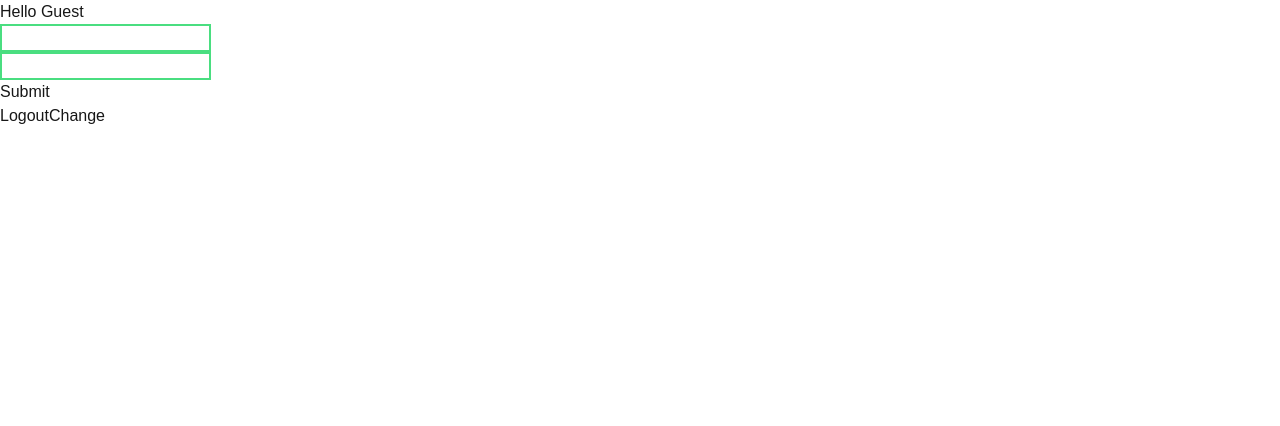
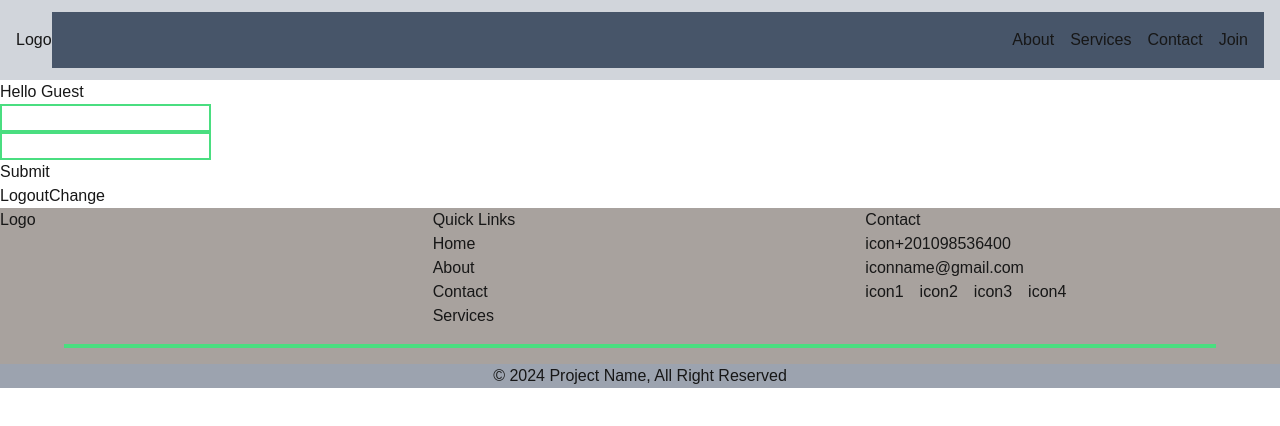
Before and after one commit to SmartSparks-Victoris/victories-frontend, a Next.js app: page / in a window 1280 px wide. Shown: the top 426 px of the page. Built offline with nearby package versions, Linux system fonts and the light colour scheme; no server answers.

Commit message:
added navigation components and updated Tailwind configuration

```diff
--- a/src/app/(routes)/layout.tsx
+++ b/src/app/(routes)/layout.tsx
@@ -1,10 +1,11 @@
 import './globals.css';
 
-import { cookies, headers } from 'next/headers';
-
+import Footer from '../_components/navigation/footer';
+import GuestNavbar from '../_components/navigation/guest-navbar';
 import type { Metadata } from 'next';
 import SocketComponent from '../_components/socket-component';
 import { SocketProvider } from '../_contexts/socket-context';
+import { cookies } from 'next/headers';
 import localFont from 'next/font/local';
 import { parseJwt } from '../_utils/auth';
 
@@ -46,9 +47,13 @@ export default function RootLayout({
   return (
     <html lang="en">
       <body
-        className={`${geistSans.variable} ${geistMono.variable} antialiased`}>
+        className={`${geistSans.variable} ${geistMono.variable} antialiased ${
+          !user && 'pt-guestNav'
+        }`}>
         <SocketProvider>
+          {!user && <GuestNavbar />}
           {children}
+          {!user && <Footer />}
           <SocketComponent user={user} />
         </SocketProvider>
       </body>
--- /dev/null
+++ b/src/app/_components/navigation/footer.tsx
@@ -0,0 +1,52 @@
+import Link from 'next/link';
+import React from 'react';
+
+const Footer = () => {
+  return (
+    <footer className="flex flex-col gap-4 justify-center bg-stone-400">
+      <div className="grid grid-cols-[repeat(auto-fit,_minmax(172px,_1fr))] md:grid-cols-[repeat(auto-fit,_minmax(172px,_1fr))] gap-[18px]">
+        <Link href={'/'}>Logo</Link>
+        <nav className="flex flex-col">
+          <h3>Quick Links</h3>
+          <ul className="flex flex-col">
+            <li>
+              <Link href={'/'}>Home</Link>
+            </li>
+            <li>
+              <Link href={'/about'}>About</Link>
+            </li>
+            <li>
+              <Link href={'/contact'}>Contact</Link>
+            </li>
+            <li>
+              <Link href={'/services'}>Services</Link>
+            </li>
+          </ul>
+        </nav>
+        <div>
+          <h3>Contact</h3>
+          <div className="flex">
+            <span>icon</span>
+            <p>+201098536400</p>
+          </div>
+          <div className="flex">
+            <span>icon</span>
+            <p>name@gmail.com</p>
+          </div>
+          <div className="flex gap-4 flex-wrap">
+            <span>icon1</span>
+            <span>icon2</span>
+            <span>icon3</span>
+            <span>icon4</span>
+          </div>
+        </div>
+      </div>
+      <div className="bg-green-400 w-[90%] mx-auto h-[4px]"></div>
+      <p className="bg-gray-400 text-center">
+        &copy; {new Date().getFullYear()} Project Name, All Right Reserved
+      </p>
+    </footer>
+  );
+};
+
+export default Footer;
--- /dev/null
+++ b/src/app/_components/navigation/guest-navbar.tsx
@@ -0,0 +1,64 @@
+'use client';
+
+import React, { useEffect, useRef, useState } from 'react';
+
+import Link from 'next/link';
+
+const GuestNavbar = () => {
+  const [isOpen, setIsOpen] = useState(false);
+  const navRef = useRef<HTMLDivElement | null>(null);
+
+  function handleNavButtonExpanderClick() {
+    setIsOpen((isOpen) => !isOpen);
+  }
+
+  function handleClickOutside(event: MouseEvent) {
+    const target = event.target as Node;
+
+    if (navRef.current && !navRef.current.contains(target)) {
+      setIsOpen(false);
+    }
+  }
+
+  useEffect(() => {
+    document.addEventListener('mousedown', handleClickOutside);
+
+    return () => {
+      document.removeEventListener('mousedown', handleClickOutside);
+    };
+  }, []);
+
+  return (
+    <nav
+      ref={navRef}
+      className="h-guestNav bg-gray-300 p-4 flex items-center fixed w-full top-0 left-0">
+      <div className="container mx-auto flex justify-between items-center">
+        <Link href={'/'}>Logo</Link>
+        <button className="sm:hidden" onClick={handleNavButtonExpanderClick}>
+          =
+        </button>
+        <div className="bg-stone-400 absolute sm:relative top-guestNav sm:top-0 left-0 w-full">
+          <ul
+            className={`sm:flex gap-4 flex-col sm:flex-row sm:justify-end bg-slate-600 container mx-auto p-4 ${
+              isOpen ? 'flex' : 'hidden'
+            }`}>
+            <li>
+              <Link href={'/about'}>About</Link>
+            </li>
+            <li>
+              <Link href={'/services'}>Services</Link>
+            </li>
+            <li>
+              <Link href={'/contact'}>Contact</Link>
+            </li>
+            <li>
+              <Link href={'/join'}>Join</Link>
+            </li>
+          </ul>
+        </div>
+      </div>
+    </nav>
+  );
+};
+
+export default GuestNavbar;
--- a/src/app/_lib/socket.ts
+++ b/src/app/_lib/socket.ts
@@ -1,6 +1,7 @@
 import { Socket, io } from 'socket.io-client';
 
 import { UserId } from '../_types/user.types';
+import { revalidateLogin } from '../_actions/login';
 
 export let socket: Socket;
 
@@ -13,7 +14,8 @@ export const initSocket = (id: UserId) => {
       console.log('Message from server:', data);
     });
 
-    socket.on('logout', () => {
+    socket.on('logout', async () => {
+      await revalidateLogin();
       socket.disconnect();
     });
 
--- a/tailwind.config.ts
+++ b/tailwind.config.ts
@@ -1,16 +1,22 @@
-import type { Config } from "tailwindcss";
+import type { Config } from 'tailwindcss';
 
 const config: Config = {
   content: [
-    "./src/pages/**/*.{js,ts,jsx,tsx,mdx}",
-    "./src/components/**/*.{js,ts,jsx,tsx,mdx}",
-    "./src/app/**/*.{js,ts,jsx,tsx,mdx}",
+    './src/pages/**/*.{js,ts,jsx,tsx,mdx}',
+    './src/components/**/*.{js,ts,jsx,tsx,mdx}',
+    './src/app/**/*.{js,ts,jsx,tsx,mdx}',
   ],
   theme: {
     extend: {
       colors: {
-        background: "var(--background)",
-        foreground: "var(--foreground)",
+        background: 'var(--background)',
+        foreground: 'var(--foreground)',
+      },
+      spacing: {
+        guestNav: '80px',
+      },
+      height: {
+        guestNav: '80px',
       },
     },
   },
```
